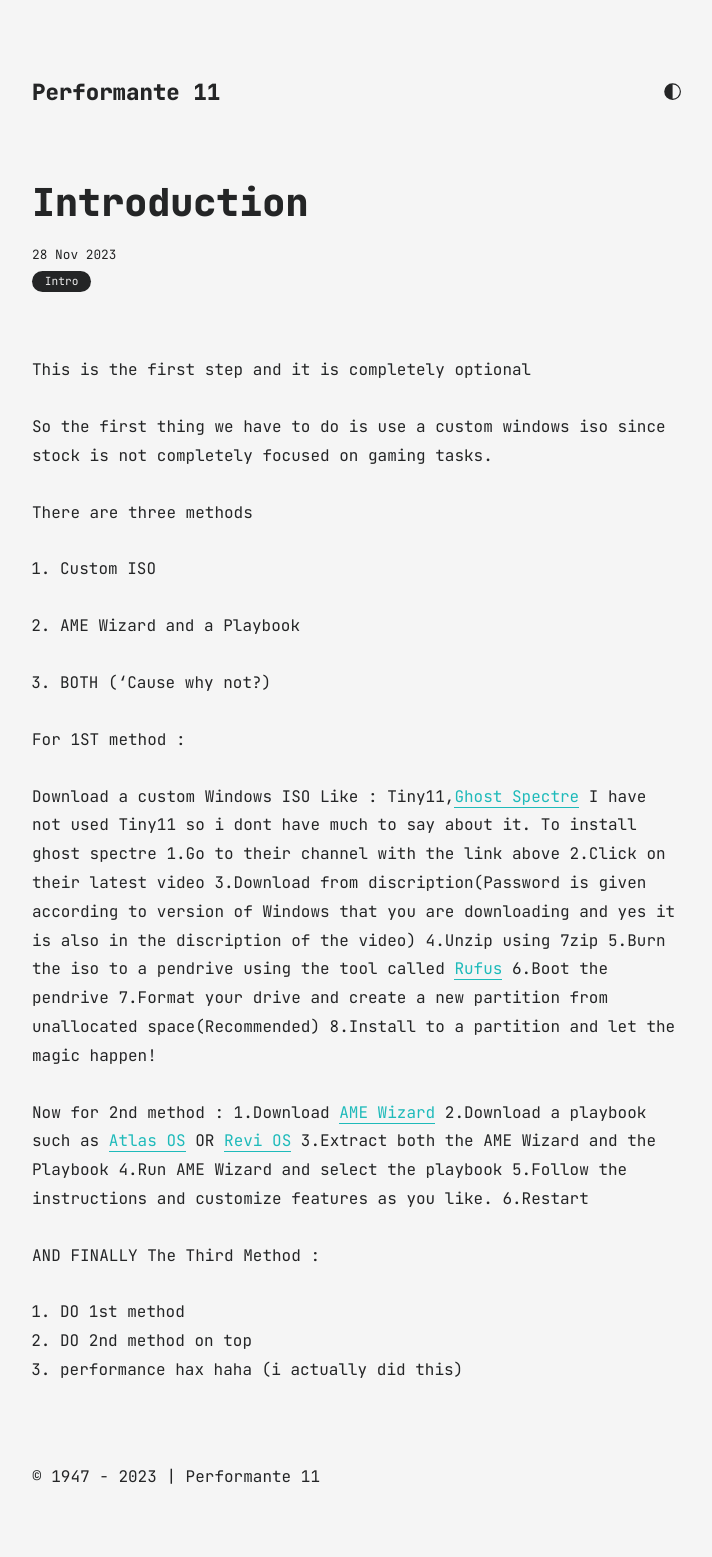
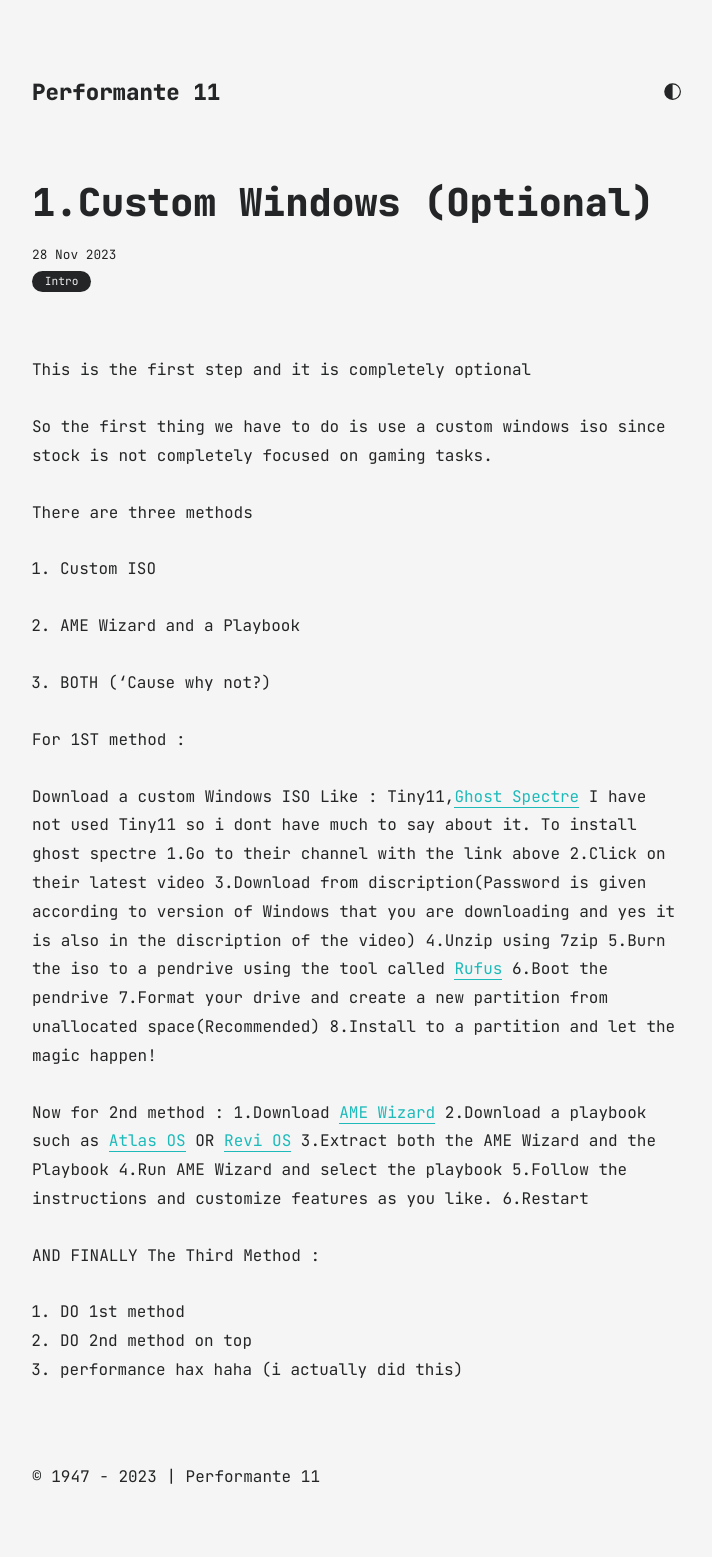
Before and after one commit to Idkjjjj/Idkjjjj.github.io, a Jekyll site: the page built from all_collections/_posts/2023-11-28-(Optional)Custom_Windows.md, in a window 1280 px wide. Shown: the whole page, without its empty margins (283-995 px from the left). Built offline with Jekyll 4.4.1, drawn with Linux system fonts in a browser that asks for light colours.

Commit message:
Update 2023-11-28-(Optional)Custom_Windows.md

```diff
--- a/all_collections/_posts/2023-11-28-(Optional)Custom_Windows.md
+++ b/all_collections/_posts/2023-11-28-(Optional)Custom_Windows.md
@@ -1,6 +1,6 @@
 ---
 layout: post
-title: Introduction
+title: 1.Custom Windows (Optional)
 date: 2023-11-28
 categories: ["Intro"]
 ---
```
